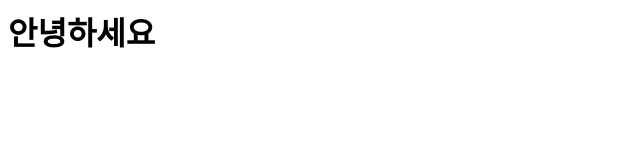
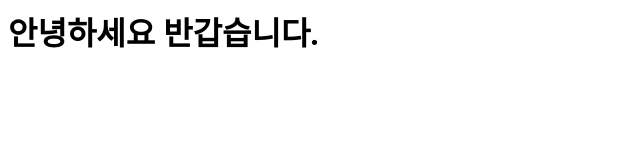
Before and after one commit to jscomu/hstest, a plain HTML site: page test.html in a window 1280 px wide. Shown: the whole page, without its empty margins (0-640 px from the left). Drawn offline with Linux system fonts and the light colour scheme.

Commit message:
Update test.html

```diff
--- a/test.html
+++ b/test.html
@@ -1,5 +1,5 @@
 <html>
     <body>
-        <h1>안녕하세요</h1>
+        <h1>안녕하세요 반갑습니다.</h1>
     </body>
 </html>
```
